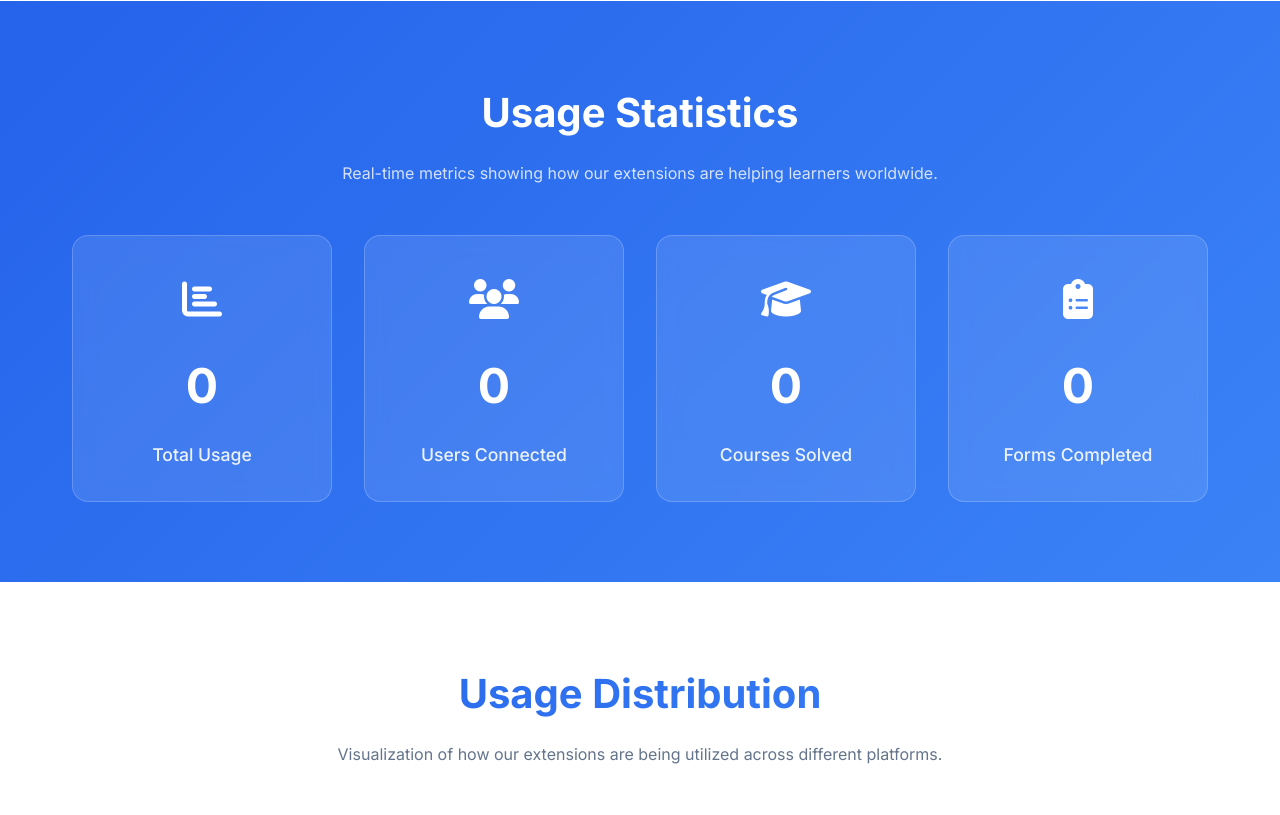
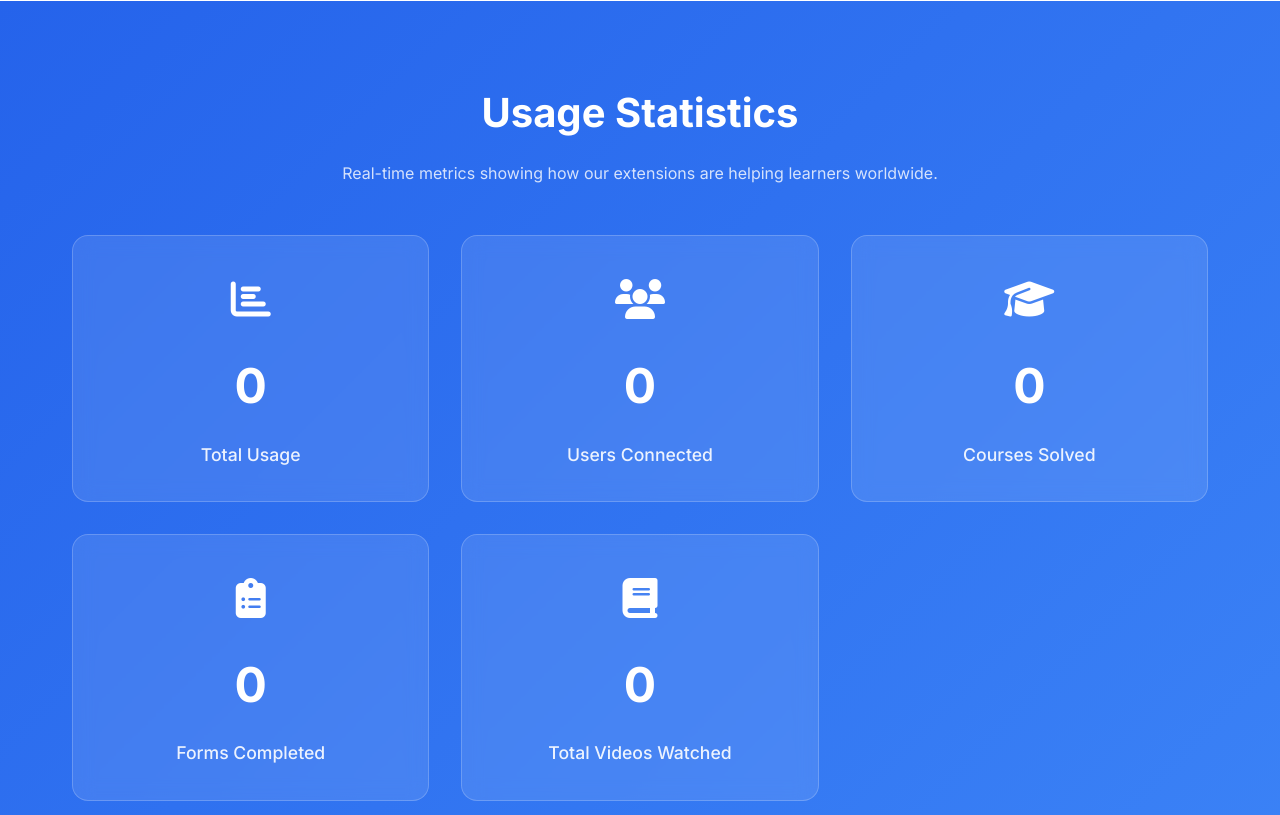
Before and after one commit to Khanba22/extension-server, a Node server app: page / in a window 1280 px wide. Shown: the part 1560-2375 px from the top of the page. Run offline with Node 20, Linux system fonts and the light colour scheme; some libraries are stand-ins or nearby versions.

Commit message:
Done with backend

```diff
--- a/views/stats.ejs
+++ b/views/stats.ejs
@@ -319,7 +319,7 @@
 
       .stats-grid {
         display: grid;
-        grid-template-columns: repeat(auto-fit, minmax(250px, 1fr));
+        grid-template-columns: repeat(auto-fit, minmax(300px, 1fr));
         gap: 2rem;
       }
 
@@ -1105,6 +1105,13 @@
             </div>
             <div class="stat-value"><%= stats.formsSolved || 0 %></div>
             <div class="stat-label">Forms Completed</div>
+          </div>
+          <div class="stat-card animate-fade-in-up delay-100">
+            <div class="stat-icon">
+              <i class="fas fa-book"></i>
+            </div>
+            <div class="stat-value"><%= stats.totalModulesSkipped || 0 %></div>
+            <div class="stat-label">Total Videos Watched</div>
           </div>
         </div>
       </div>
```
